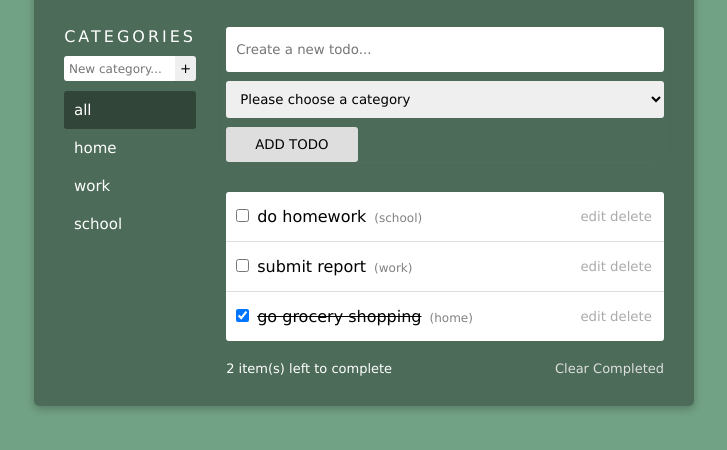
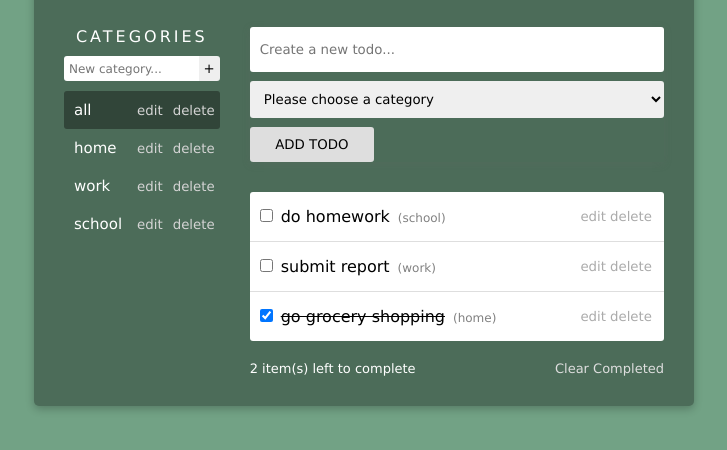
Before and after one commit to jldavis23/dgm3760-todo, a plain HTML site: page index.html in a window 1280 px wide. Shown: the part 94-544 px from the top of the page, without its empty margins (276-1003 px from the left). Drawn offline with Linux system fonts and the light colour scheme.

Commit message:
user can edit and delete categories

```diff
--- a/index.html
+++ b/index.html
@@ -20,21 +20,16 @@
                         <button type="submit">+</button>
                     </form>
 
-                    <div class="categories-list">
+                    <ul class="categories-list">
                         <!-- Category list goes here -->
-                    </div>
-
-
+                    </ul>
                 </div>
 
                 <div class="todo-bar">
                     <form class="todo-form">
                         <input type="text" class="todo-input" placeholder="Create a new todo..." required>
                         <select class="category-select" required>
-                            <!-- <option value="" disabled selected>--Please choose a category--</option>
-                            <option value="1">home</option>
-                            <option value="2">work</option>
-                            <option value="3">school</option> -->
+                            <!-- Category options go here -->
                         </select>
                         <button type="submit">ADD TODO</button>
                     </form>
--- a/main.css
+++ b/main.css
@@ -68,14 +68,41 @@ h1 {
 
 .category-btn {
     font-size: 15px;
-    padding: 10px;
     border-radius: 3px;
+    display: flex;
 }
 
 .category-btn:hover {
     background-color: #608670;
     cursor: pointer;
 }
+
+.category-btn span {
+    padding: 10px;
+    display: block;
+    width: 100%;
+}
+
+.category-actions {
+    display: flex;
+}
+
+.category-actions button {
+    /* visibility: hidden; */
+    border: none;
+    padding: 5px;
+    background-color: transparent;
+    color: #d4d4d4;
+}
+
+.category-actions button:hover {
+    cursor: pointer;
+    color: black;
+}
+
+/* .category-btn:hover .category-actions {
+    visibility: visible;
+} */
 
 .active-category {
     background-color: #314539;
--- a/main.js
+++ b/main.js
@@ -29,19 +29,23 @@ let id = todos.length + 1
 let categories = [
     {
         id: null,
-        categoryName: 'all'
+        categoryName: 'all',
+        editMode: false
     },
     {
         id: 1,
-        categoryName: 'home'
+        categoryName: 'home',
+        editMode: false
     },
     {
         id: 2,
-        categoryName: 'work'
+        categoryName: 'work',
+        editMode: false
     },
     {
         id: 3,
-        categoryName: 'school'
+        categoryName: 'school',
+        editMode: false
     }
 ]
 let categoriesID = categories.length
@@ -197,18 +201,67 @@ const showCategoryList = (activeCategory) => {
         categorySelect.appendChild(option)
 
         //Create the category sidebar-----------
-        let p = document.createElement('p')
-        p.textContent = category.categoryName
+        let li = document.createElement('li')
 
-        if (activeCategory === category.id) {
-            p.className = 'category-btn active-category'
+        let div = document.createElement('div')
+        div.className = 'category-actions'
+
+        let editBtn = document.createElement('button')
+
+        let deleteBtn = document.createElement('button')
+        deleteBtn.textContent = 'delete'
+        deleteBtn.addEventListener('click', () => deleteCategory(category.id))
+
+        if (category.editMode) {
+            let form = document.createElement('form')
+
+            let input = document.createElement('input')
+            input.type = 'text'
+            input.value = category.categoryName
+
+            form.addEventListener('submit', () => saveCategory(event, category, input))
+            form.appendChild(input)
+
+            li.appendChild(form)
+
+            editBtn.textContent = 'save'
+            editBtn.addEventListener('click', () => saveCategory(event, category, input))
         } else {
-            p.className = 'category-btn'
+            if (activeCategory === category.id) {
+                li.className = 'category-btn active-category'
+            } else {
+                li.className = 'category-btn'
+            }
+
+            let span = document.createElement('span')
+            span.textContent = category.categoryName
+            span.addEventListener('click', () => showCategoryList(category.id))
+            li.appendChild(span)
+
+            editBtn.textContent = 'edit'
+            editBtn.addEventListener('click', () => {
+                category.editMode = true
+                showCategoryList(currentCategory)
+            })
         }
 
-        p.addEventListener('click', () => showCategoryList(category.id))
 
-        categoryList.appendChild(p)
+        // let editBtn = document.createElement('button')
+        // editBtn.className = 'category-actions'
+        // editBtn.textContent = 'edit'
+        // editBtn.addEventListener('click', () => console.log('hello'))
+        // div.appendChild(editBtn)
+
+        // let editBtn = document.createElement('button')
+        // editBtn.className = 'category-actions'
+        // editBtn.textContent = 'edit'
+        // editBtn.addEventListener('click', () => console.log('hello'))
+
+        div.appendChild(editBtn)
+        div.appendChild(deleteBtn)
+        li.appendChild(div)
+
+        categoryList.appendChild(li)
     })
 
     currentCategory = activeCategory
@@ -255,7 +308,8 @@ const addCategory = (event) => {
         categories = [...categories,
             {
                 id: categoriesID++,
-                categoryName: newCategory
+                categoryName: newCategory,
+                editMode: false
             }
         ]
     }
@@ -272,7 +326,7 @@ const completeTodo = (todo) => {
     populateList(currentCategory)
 }
 
-// EDIT OR SAVE ------------------------------
+// EDIT OR SAVE TODO ------------------------------
 const saveTodo = (event, todo, input, select) => {
     event.preventDefault()
 
@@ -283,11 +337,32 @@ const saveTodo = (event, todo, input, select) => {
     populateList(currentCategory)
 }
 
+// EDIT OR SAVE CATEGORY ------------------------------
+const saveCategory = (event, category, input) => {
+    event.preventDefault()
+
+    category.editMode = !category.editMode
+    category.categoryName = input.value
+
+    showCategoryList(currentCategory)
+}
+
 // DELETE A TODO ------------------------------
 const deleteTodo = (id) => {
     const newTodos = todos.filter(todo => todo.id !== id)
     todos = newTodos
     populateList(currentCategory)
+}
+
+// DELETE A CATEGORY ------------------------------
+const deleteCategory = (id) => {
+    const newCategories = categories.filter(category => category.id !== id)
+    categories = newCategories
+
+    const newTodos = todos.filter(todo => todo.category !== id)
+    todos = newTodos
+
+    showCategoryList(currentCategory)
 }
 
 // CLEAR COMPLETED TODOS ------------------------------
```
